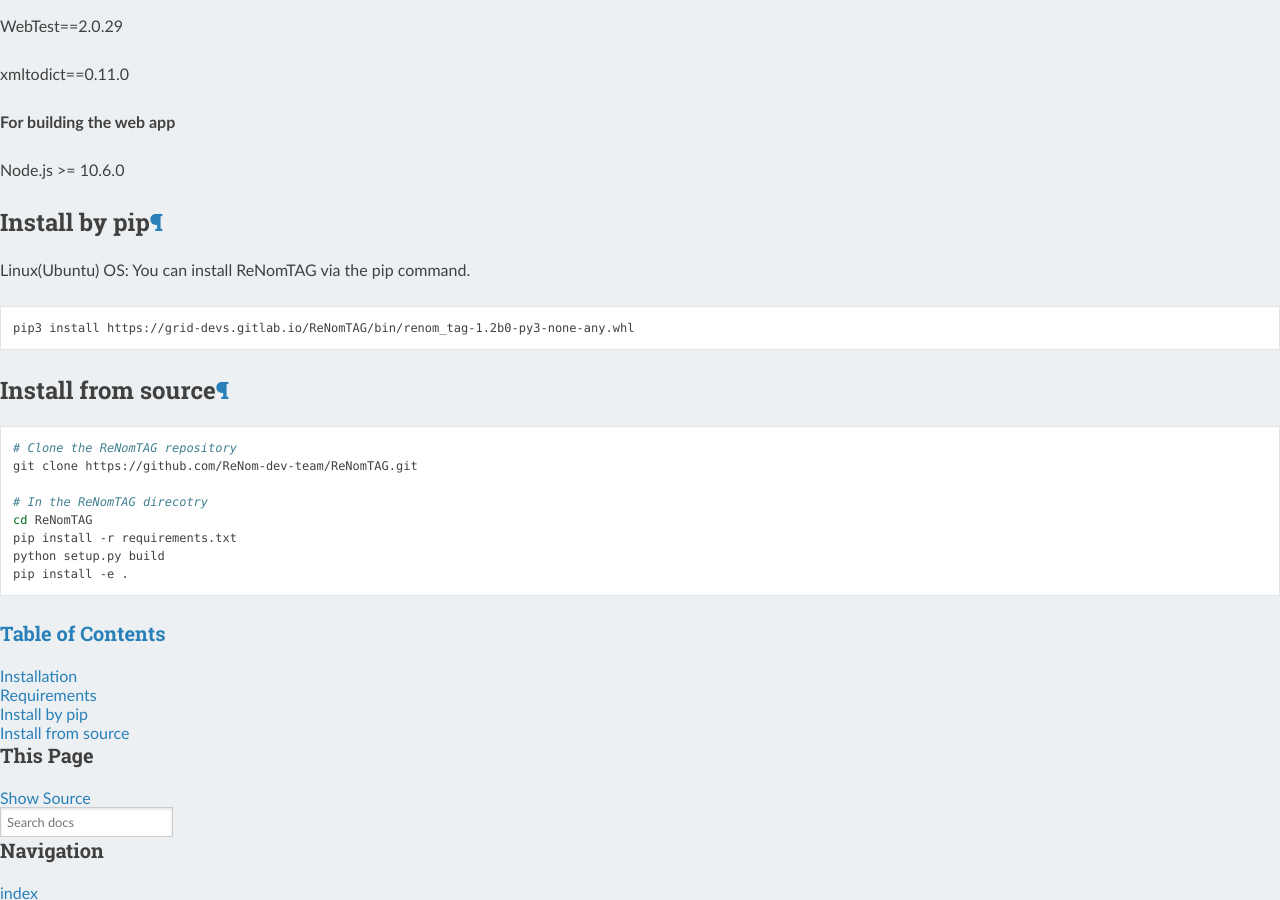
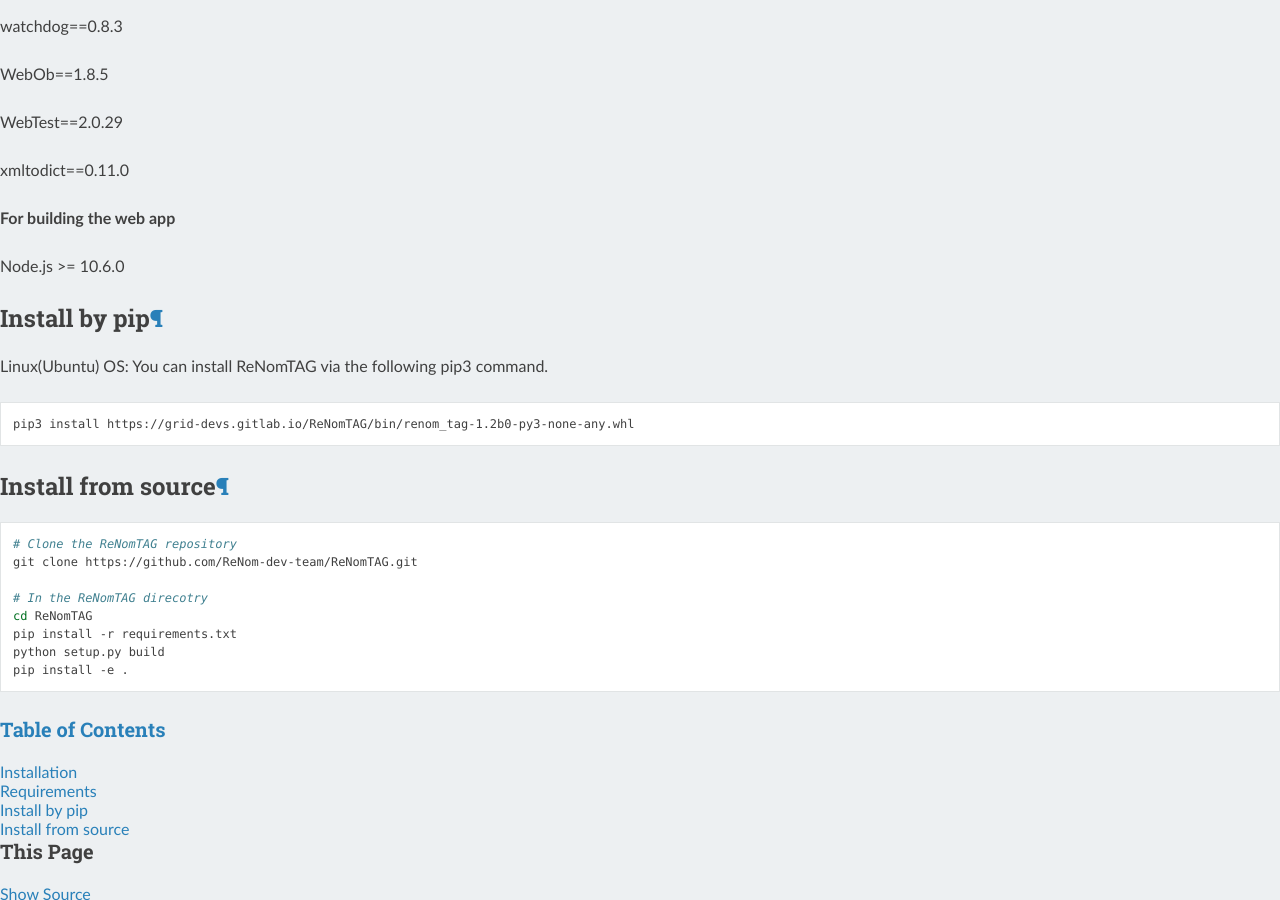
Before and after one commit to clockfly/ReNomTAG, a Sphinx documentation site: the page built from doc/rsts/installation/main.rst, in a window 1280 px wide and 900 px high, scrolled down 1113 px. Built offline with Sphinx 7.4.7 and the Read the Docs theme 2.0.0, drawn with Linux system fonts in a browser that asks for light colours; some of the changed text lies outside the part shown.

Commit message:
Fixed installation requirements

```diff
--- a/doc/rsts/installation/main.rst
+++ b/doc/rsts/installation/main.rst
@@ -37,7 +39,7 @@
 Install by pip
 --------------
 
-- Linux(Ubuntu) OS: You can install ReNomTAG via the pip command.
+- Linux(Ubuntu) OS: You can install ReNomTAG via the following pip3 command.
 
 .. code-block:: shell
 
```
Also changed, not shown: other parts of doc/rsts/installation/main.rst (+2 -0 lines), readme.md (+7 -8 lines), doc/_locale/ja/LC_MESSAGES/rsts/installation/main.rst (added), 1 other file.
